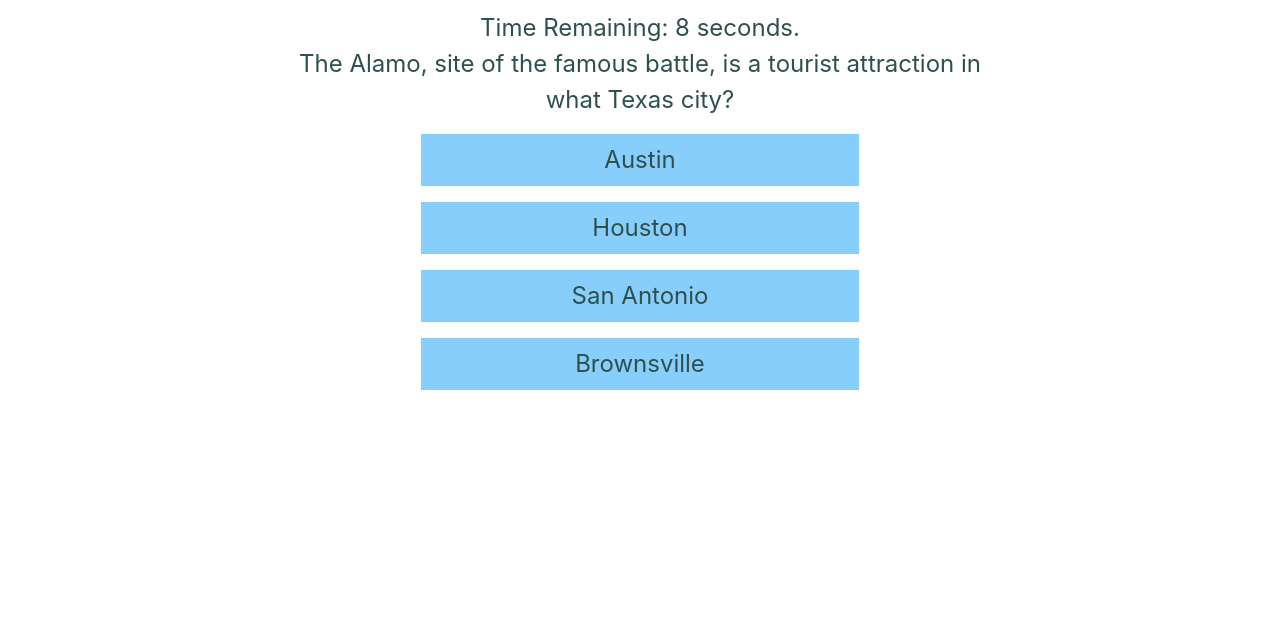
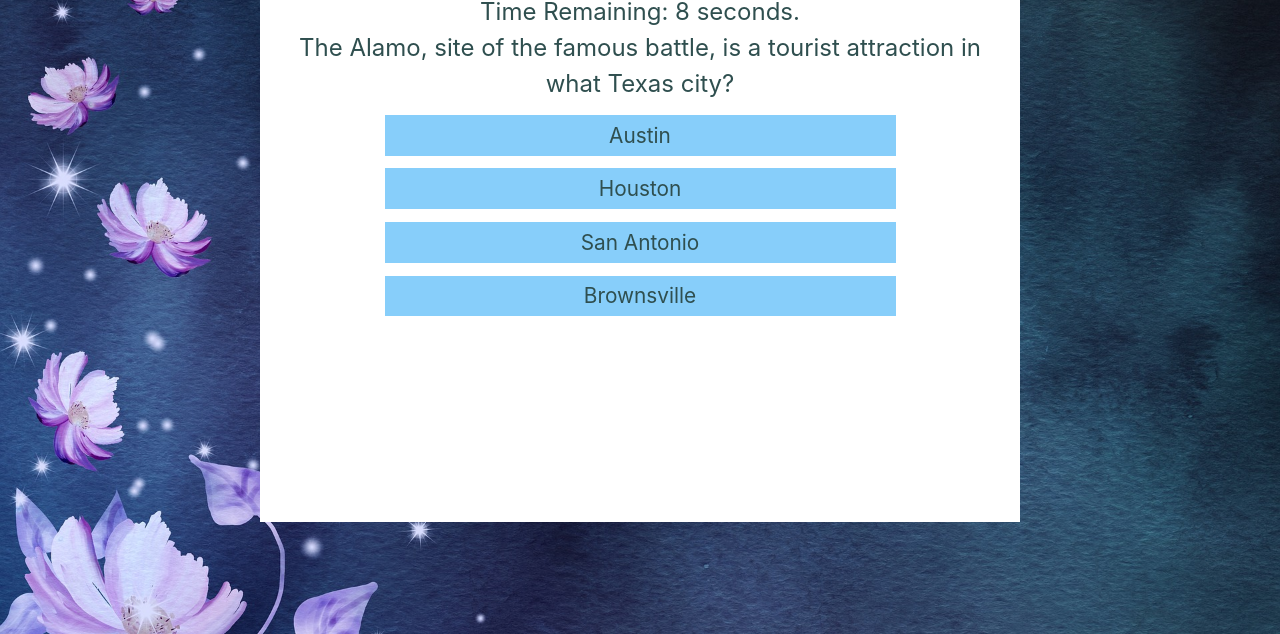
Before and after one commit to zhenyang9261/web-hw5-trivia-game, a plain HTML site: page index.html in a window 1280 px wide. Both pictures are taken after a click on the button "Start Game". Shown: the part 166-800 px from the top of the page. Drawn offline with nearby package versions, Linux system fonts and the light colour scheme.

Commit message:
Cleaned up code. Adjusted styles

```diff
--- a/assets/css/style.css
+++ b/assets/css/style.css
@@ -5,9 +5,10 @@ body {
 
 .content {
     height: 80vh;
-    margin-top: 4rem;
+    margin-top: 3rem;
     background-color: white;
     color: blueviolet;
+    text-align: center;
 }
 
 h1 {
@@ -17,6 +18,8 @@ h1 {
 .start {
     margin-top: 4rem;
     padding: 1rem 3rem;
+    background-color: #e2b72b;
+    color: white;
 }
 
 .question, .time {
@@ -28,14 +31,13 @@ h1 {
 
 .answersArea {
     text-align: center;
-    font-size: 1.5rem;
-
+    font-size: 1.3rem;
 }
 
 .answerDiv {
-    width: 60%;
-    padding: 0.5rem 1rem;
-    margin: 1rem auto;
+    width: 70%;
+    padding: 0.3rem 0.8rem;
+    margin: 0.8rem auto;
     background-color: lightskyblue;
     color: darkslategray;
 }
--- a/assets/javascript/game.js
+++ b/assets/javascript/game.js
@@ -36,9 +36,9 @@ var questions = [
         correct: 2
     },
     {
-        question: "Which one of the following countries is not known as one of the Baltic states?",
-        answers: ["Albania", "Estonia", "Latvia", "Lithuania"],
-        correct: 0
+        question: "Which of the following vegetables is not one of the ingredients of V-8 juice?",
+        answers: ["Beet", "Carrot", "Spinach", "Cabbage"],
+        correct: 3
     },
     {
         question: "Which two planets are most similar in size diameter wise?",
@@ -65,6 +65,24 @@ var trivia = {
     unAnswered: 0,
 
     /*
+     * Function: to initialize attributes at the beginning of a game
+     */
+    init: function() {
+
+        trivia.currentNo = 0;
+        trivia.timeRemaining = 10;
+        trivia.correctAnswer = 0;
+        trivia.wrongAnswer = 0;
+        trivia.unAnswered = 0;
+
+        clearInterval(trivia.intervalID);
+        clearTimeout(trivia.timeoutID);
+
+        $(".question").empty();
+        $(".answersArea").empty();
+    },
+
+    /*
      * Function: to display the result after one question
      * Input param:
      * - 0: correct answer
@@ -82,6 +100,7 @@ var trivia = {
 
         var currentQuestion = questions[trivia.currentNo];
 
+        // Display information based on result code input
         switch (result) {
             case 0:
                 $(".question").text("Yes. Correct Answer!");
@@ -116,17 +135,17 @@ var trivia = {
     displayQuestion: function() {
 
         // Clear time out
-        if(trivia.timeoutID != 0) {
-            clearTimeout(trivia.timeoutID);
-                // Empty fields
-            $(".question").empty();
-            $(".answersArea").empty();
-        }
+        clearTimeout(trivia.timeoutID);
 
+        // Empty fields
+        $(".question").empty();
+        $(".answersArea").empty();
+
+        // Reset time remaining
         trivia.timeRemaining = 10;
-
         $(".time").text("Time Remaining: " + trivia.timeRemaining + " seconds.");
 
+        // Display questino and multiple choices
         $(".question").text(questions[trivia.currentNo].question);
 
         for (var i=0; i<questions[trivia.currentNo].answers.length; i++) {
@@ -140,18 +159,16 @@ var trivia = {
 
         // Start count down by second
         trivia.intervalID = setInterval(function() {
-
             trivia.timeRemaining--;
 
             $(".time").text("Time Remaining: " + trivia.timeRemaining + " seconds.");
 
+            // Time out. Display result
             if (trivia.timeRemaining === 0) {
                 trivia.unAnswered++;
                 trivia.displayResult(2);
             }
-
         }, 1000);
-
     },
 
     /*
@@ -159,10 +176,8 @@ var trivia = {
      */
     start: function() {
 
-        trivia.unAnswered = 0;
-        trivia.correctAnswer = 0;
-        trivia.wrongAnswer = 0;
-        trivia.currentNo = 0;
+        // Initialize
+        trivia.init();
 
         // Hide start game button
         $(".start").attr("style", "display:none");
@@ -185,7 +200,7 @@ var trivia = {
         $(".answersArea").append("<p>Unanswered: " + trivia.unAnswered + "</p>");
 
         $(".start").text("Restart Game");
-        $(".start").attr("style", "display:block");
+        $(".start").attr("style", "display:inline-block");
     },
 
     /*
@@ -197,7 +212,6 @@ var trivia = {
         clearInterval(trivia.intervalID);
 
         var currentQuestion = questions[trivia.currentNo];
-console.log("correct answer: " + currentQuestion.correct + "  you chose: " + choice);
 
         // If the answer is correct, display Yes
         if (currentQuestion.correct == choice) {
@@ -222,6 +236,4 @@ $(document).ready(function() {
     $(document).on("click", ".answerDiv", function() {
         trivia.answer($(this).attr("value"));
     });
-
-
 })
--- a/index.html
+++ b/index.html
@@ -33,7 +33,7 @@
 
                     <div class="answersArea"></div>
 
-                    <button type="button" class="btn btn-secondary btn-lg start" id="start">Start Game</button>
+                    <button type="button" class="btn btn-lg start">Start Game</button>
 
                 </div>
             </div>
```
Also changed, not shown: assets/images/background.jpg (added).
